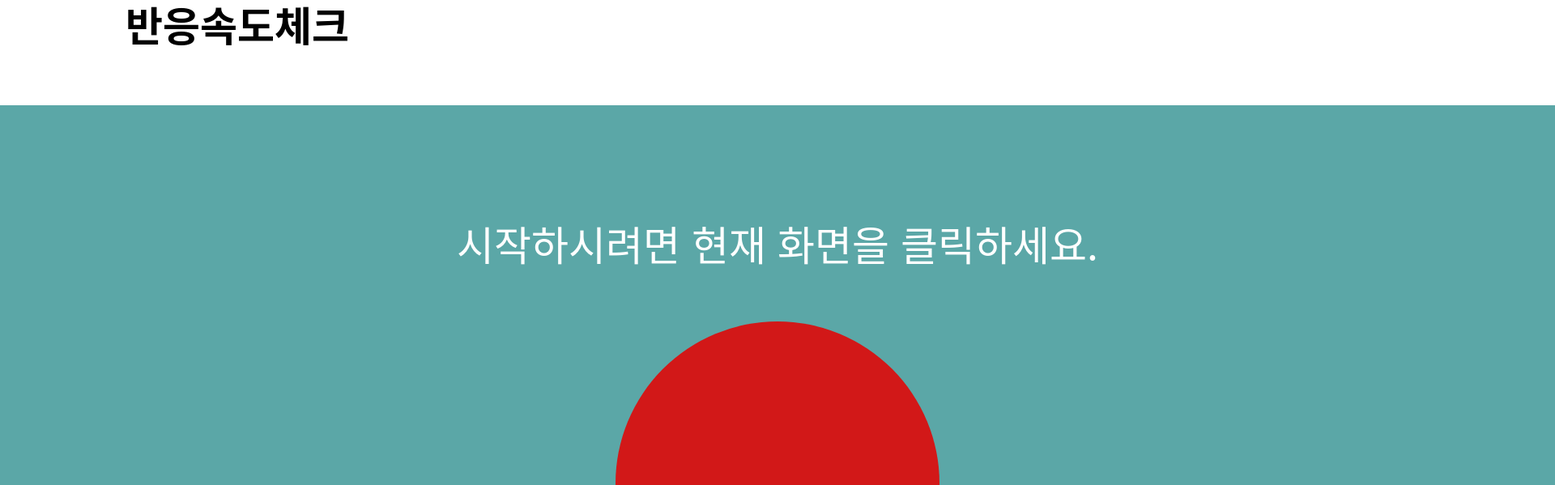
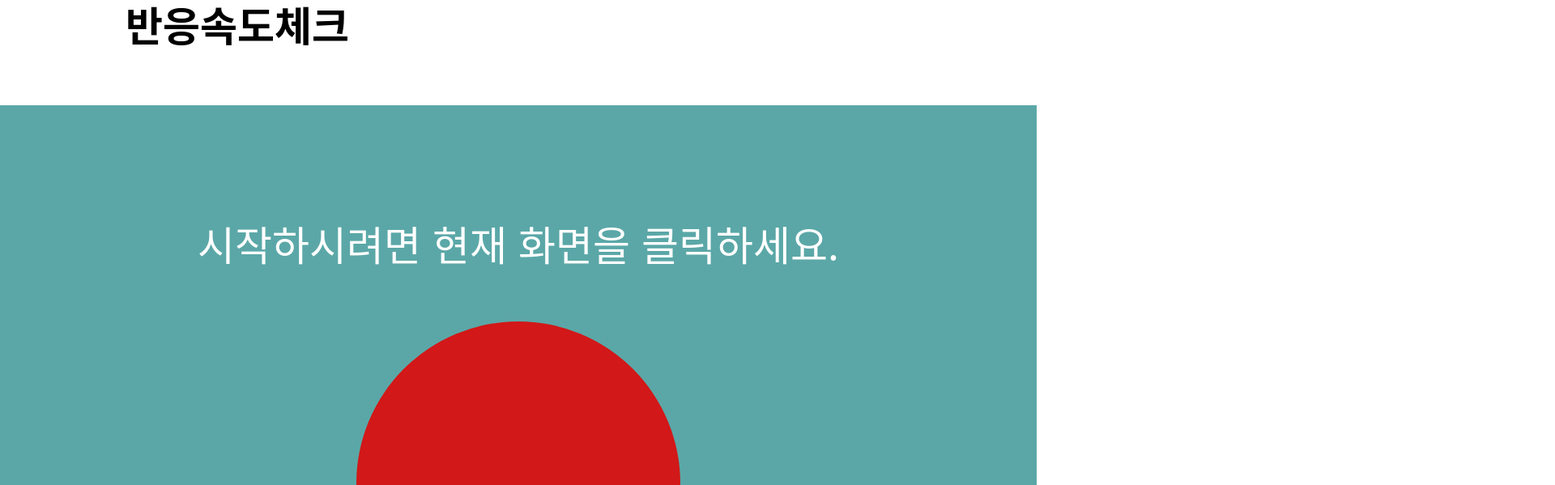
Before and after one commit to kimdaeyeobbb/FYA, a React (Create React App) app in the folder for-your-amusement/: page /reactionvelocitycheck in a window 1280 px wide. Shown: the part 360-959 px from the top of the page at 81% size, 1920 px wide, since content can reach past the window. Built offline with nearby package versions, Linux system fonts and the light colour scheme.

Commit message:
design: WidthContext를 이용하여 받아온 clientWidth 값을 이용하여 게임 화면 길이 조정

```diff
--- a/for-your-amusement/src/pages/ReactionVelocityCheck/index.jsx
+++ b/for-your-amusement/src/pages/ReactionVelocityCheck/index.jsx
@@ -1,10 +1,13 @@
-import { useState, useRef } from 'react';
+import { useState, useRef, useContext } from 'react';
 import GameHeader from '../../components/GameHeader';
 import GameCommon from '../../components/GameCommon';
 import GameLayout from '../../components/GameLayout';
 import * as S from './style';
+import { WidthContext } from '../../context/WidthContext';
 
 export default function ReactionVelocityCheck() {
+  const { width } = useContext(WidthContext);
+
   const [state, setState] = useState('waiting');
   const [message, setMessage] = useState(
     '시작하시려면 현재 화면을 클릭하세요.'
@@ -61,7 +64,11 @@ export default function ReactionVelocityCheck() {
     <GameLayout>
       <GameHeader gameTitle='반응속도체크' />
       <S.GameMain>
-        <S.GameScreen className={state} onClick={onClickScreen} style={{}}>
+        <S.GameScreen
+          className={state}
+          onClick={onClickScreen}
+          style={{ width: width }}
+        >
           <S.GameMessage>{message}</S.GameMessage>
           {/* TargetCircle은 게임 시작과 끝 사이에만 렌더링이 되도록 조건부 렌더링을 구현하시는 것이 좋을 것 같습니다 */}
           {/* 만일 조건부 렌더링을 하였음에도 불구하고 게임이 시작되기 이전에 레이아웃을 잡아먹는다면 display: none을 시작과 끝에 적용하세요  */}
--- a/for-your-amusement/src/pages/ReactionVelocityCheck/style.jsx
+++ b/for-your-amusement/src/pages/ReactionVelocityCheck/style.jsx
@@ -6,7 +6,7 @@ export const GameMain = styled.section`
 `;
 
 export const GameScreen = styled.div`
-  width: 1920px;
+  max-width: 1920px;
   height: 800px;
   position: absolute;
   top: 308px;
```
